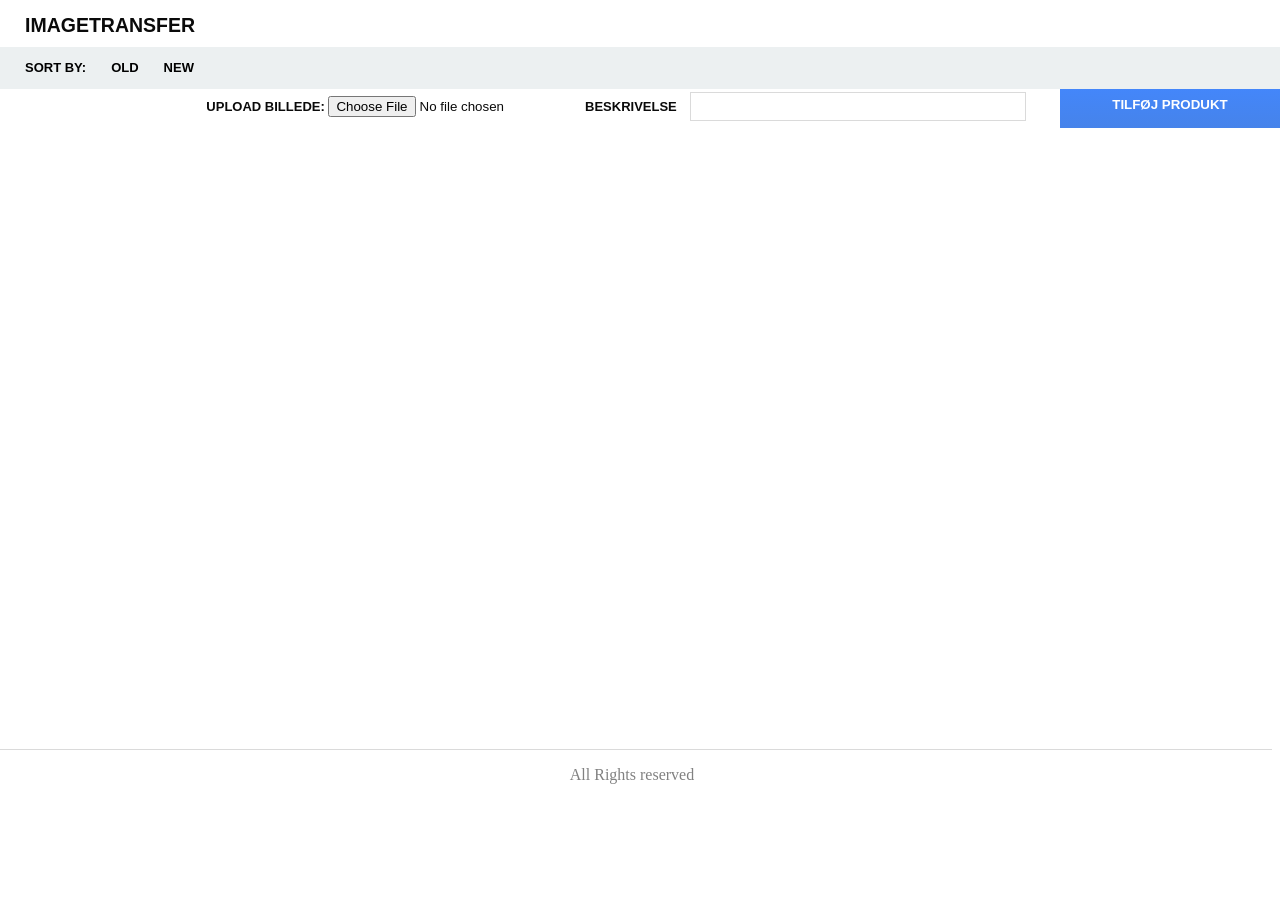
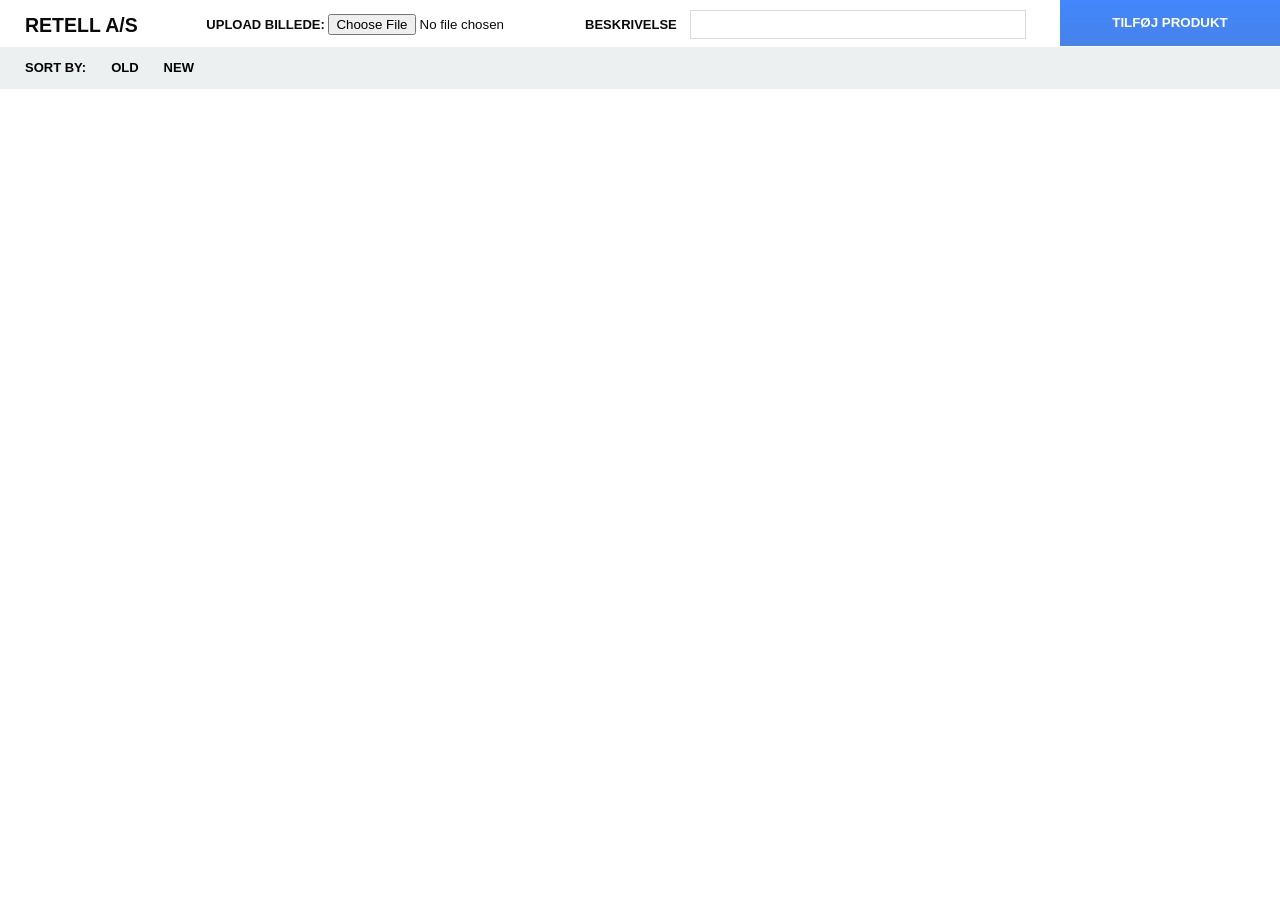
Before and after one commit to Jesperkm/retell, a PHP site: page /?dato=1 in a window 1280 px wide. Run offline with PHP 8.4, Linux system fonts and the light colour scheme.

Commit message:
removed broken footer

```diff
--- a/index.php
+++ b/index.php
@@ -18,10 +18,10 @@
     </div>
 <nav>
 
-    <h1>imageTransfer</h1>
+    <h1>Retell A/S</h1>
 <form action="#get" method="post" enctype="multipart/form-data" class="right">
     upload billede:
-    <input type="file" name="fileToUpload" id="fileToUpload" class="fileToUpload">
+    <input type="file" name="fileToUpload" id="fileToUpload" class="fileToUpload" value="true">
    BESKRIVELSE <input type="text" name="beskrivelse">
    <input class="aim" type="submit" value="Tilføj produkt" name="submit">
     <input type="hidden" name="submitted" value="true" />
@@ -38,6 +38,7 @@
 
                <input id="desc" style="display:none;" name="dato" type="radio" value="desc" onclick="document.getElementById('sortit').submit();"/>
                <label for="desc"> <p>New</p></label>
+              <input type="hidden" name="submitted" value="true" />
 
             </form>
 </div>
@@ -46,9 +47,6 @@
 <?php include "get.php"; ?>
 </div>
 
-<div id="footer">
-  <p>All Rights reserved</p>
 
-</div>
 </body>
 </html>
--- a/style.css
+++ b/style.css
@@ -162,16 +162,4 @@ input.checked[type="radio"]{
 }
 
 
-#footer{
-    height: 50px;
-    position: absolute;
-    bottom: 0;
-    width: 100%;
-    border-top: 1px solid #dadada;
-    text-align: center;
-    color: #818181;
-    margin-left: -8px;
-}
-
-
-input[checked] { color: red };
+input[checked] { color: red; }
```
Also changed, not shown: uploads/galaxy-2.jpg (added), uploads/take-a-break.jpg (added).
